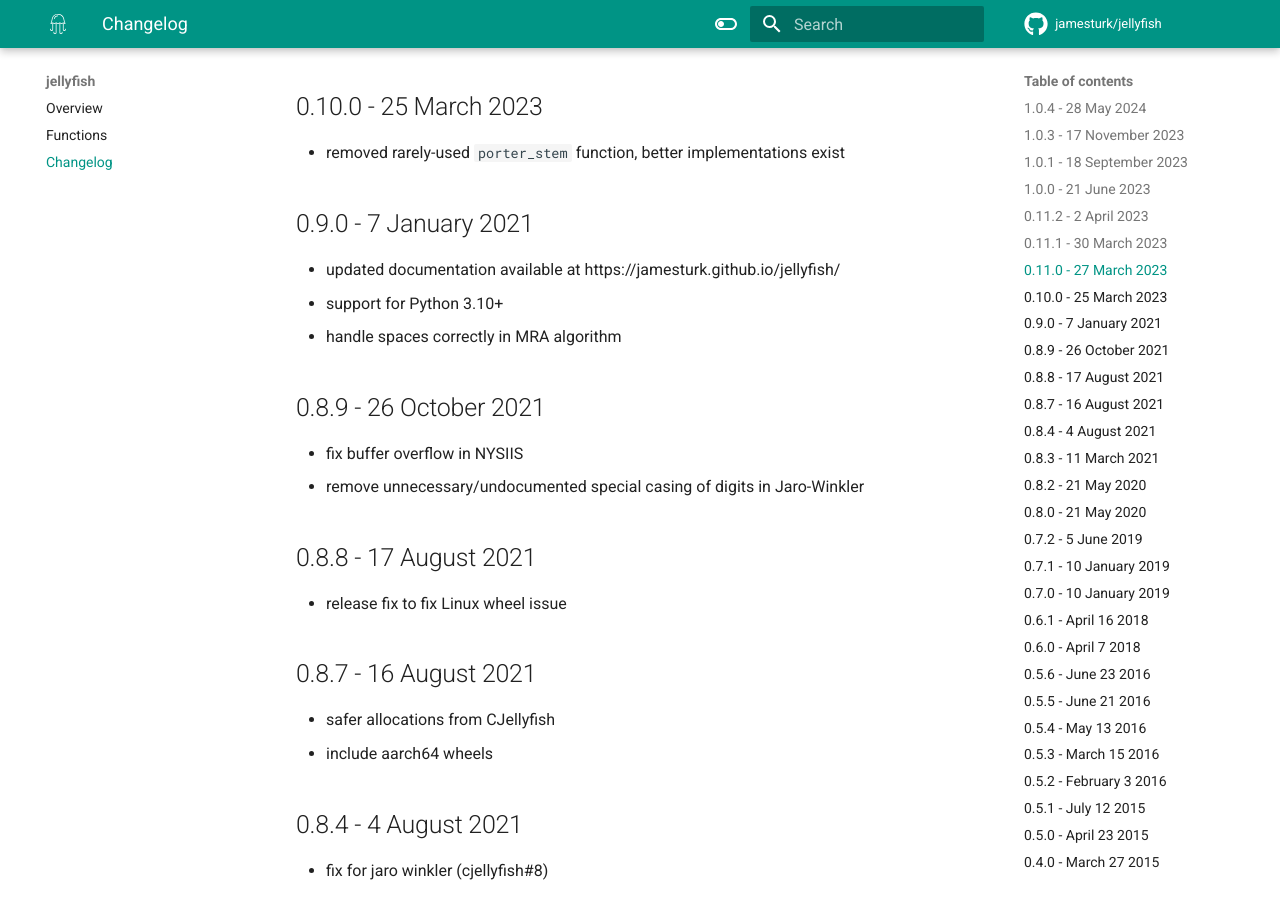
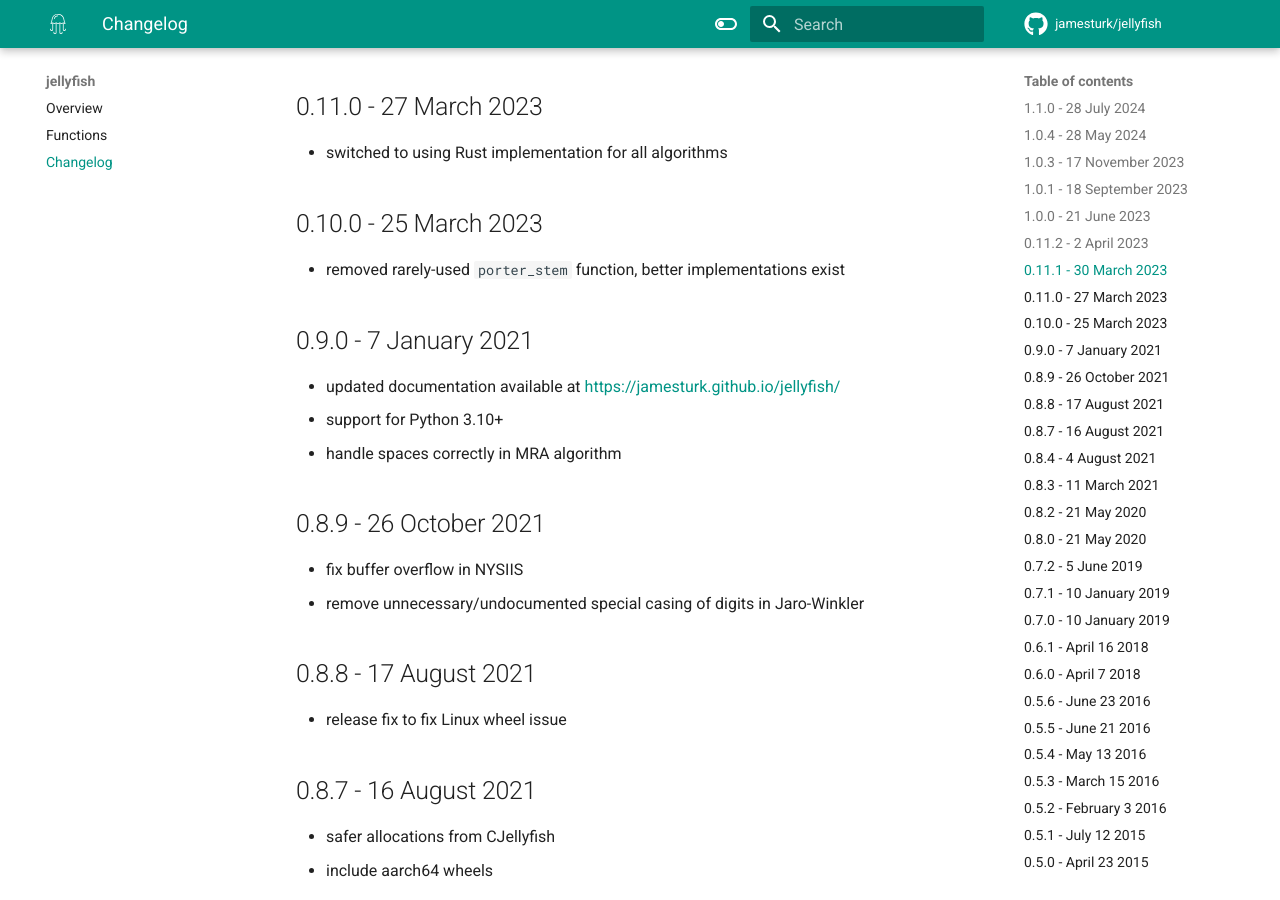
Before and after one commit to jamesturk/jellyfish, an MkDocs documentation site: the page built from docs/changelog.md, in a window 1280 px wide and 900 px high, scrolled down 1100 px. Built offline with MkDocs 1.6.1 and Material for MkDocs 9.7.7, drawn with Linux system fonts in a browser that asks for light colours; comment, search, counter and statistics services are not loaded; some of the changed text lies outside the part shown.

Commit message:
update changelog

```diff
--- a/docs/changelog.md
+++ b/docs/changelog.md
@@ -1,202 +1,192 @@
-Changelog
-=========
+# Changelog
 
-1.0.4 - 28 May 2024
------------------------
-* `match_rating_codex` now returns consistent results for Unicode characters regardless of position (#210)
-* adds prebuilt wheels for Alpine (#209)
+## 1.1.0 - 28 July 2024
 
-1.0.3 - 17 November 2023
------------------------
-* `match_rating_codex` now raises a `ValueError` when passed non-alpha characters (#200)
-* adds prebuilt wheels for Python 3.12
+- add jaccard_similarity thanks to Niklas von Moers (@NiklasvonM) (#214)
 
-1.0.1 - 18 September 2023
--------------------------
-* fully remove deprecated names
-* add armv7 linux builds
-* fully drop Python 3.7 support
+## 1.0.4 - 28 May 2024
 
-1.0.0 - 21 June 2023
---------------------
-* bump to 1.0 (no notable changes from 0.11.2)
+- `match_rating_codex` now returns consistent results for Unicode characters regardless of position (#210)
+- adds prebuilt wheels for Alpine (#209)
 
-0.11.2 - 2 April 2023
----------------------
-* fix to Rust build process to build more wheels, thanks @MartinoMensio!
-* switch to using `ahash` for Damerau-Levenshtein for speed gains
+## 1.0.3 - 17 November 2023
 
-0.11.1 - 30 March 2023
-----------------------
-* fix missing testdata in packages
+- `match_rating_codex` now raises a `ValueError` when passed non-alpha characters (#200)
+- adds prebuilt wheels for Python 3.12
 
-0.11.0 - 27 March 2023
-----------------------
-* switched to using Rust implementation for all algorithms
+## 1.0.1 - 18 September 2023
 
-0.10.0 - 25 March 2023
----------------------
-* removed rarely-used `porter_stem` function, better implementations exist
+- fully remove deprecated names
+- add armv7 linux builds
+- fully drop Python 3.7 support
 
-0.9.0 - 7 January 2021
-----------------------
-* updated documentation available at https://jamesturk.github.io/jellyfish/
-* support for Python 3.10+
-* handle spaces correctly in MRA algorithm
+## 1.0.0 - 21 June 2023
 
-0.8.9 - 26 October 2021
------------------------
-* fix buffer overflow in NYSIIS
-* remove unnecessary/undocumented special casing of digits in Jaro-Winkler
+- bump to 1.0 (no notable changes from 0.11.2)
 
-0.8.8 - 17 August 2021
-----------------------
-* release fix to fix Linux wheel issue
+## 0.11.2 - 2 April 2023
 
-0.8.7 - 16 August 2021
-----------------------
-* safer allocations from CJellyfish
-* include aarch64 wheels
+- fix to Rust build process to build more wheels, thanks @MartinoMensio!
+- switch to using `ahash` for Damerau-Levenshtein for speed gains
 
-0.8.4 - 4 August 2021
----------------------
-* fix for jaro winkler (cjellyfish#8)
+## 0.11.1 - 30 March 2023
 
-0.8.3 - 11 March 2021
----------------------
-* build changes
-* include OSX and Windows wheels
+- fix missing testdata in packages
 
-0.8.2 - 21 May 2020
--------------------
-* fix jaro_winkler/jaro_winkler_similarity mix-up
-* deprecate jaro_distance in favor of jaro_similarity
+## 0.11.0 - 27 March 2023
+
+- switched to using Rust implementation for all algorithms
+
+## 0.10.0 - 25 March 2023
+
+- removed rarely-used `porter_stem` function, better implementations exist
+
+## 0.9.0 - 7 January 2021
+
+- updated documentation available at <https://jamesturk.github.io/jellyfish/>
+- support for Python 3.10+
+- handle spaces correctly in MRA algorithm
+
+## 0.8.9 - 26 October 2021
+
+- fix buffer overflow in NYSIIS
+- remove unnecessary/undocumented special casing of digits in Jaro-Winkler
+
+## 0.8.8 - 17 August 2021
+
+- release fix to fix Linux wheel issue
+
+## 0.8.7 - 16 August 2021
+
+- safer allocations from CJellyfish
+- include aarch64 wheels
+
+## 0.8.4 - 4 August 2021
+
+- fix for jaro winkler (cjellyfish#8)
+
+## 0.8.3 - 11 March 2021
+
+- build changes
+- include OSX and Windows wheels
+
+## 0.8.2 - 21 May 2020
+
+- fix jaro_winkler/jaro_winkler_similarity mix-up
+- deprecate jaro_distance in favor of jaro_similarity
   backwards compatible shim left in place, will be removed in 1.0
-* (note: 0.8.1 was a broken release without proper C libraries)
+- (note: 0.8.1 was a broken release without proper C libraries)
 
-0.8.0 - 21 May 2020
--------------------
-* rename jaro_winkler to jaro_winkler_similarity to match other functions
+## 0.8.0 - 21 May 2020
+
+- rename jaro_winkler to jaro_winkler_similarity to match other functions
   backwards compatible shim added, but will be removed in 1.0
-* fix soundex bug with W/H cases, #83
-* fix metaphone bug with WH prefix, #108
-* fix C match rating codex bug with duplicate letters, #121
-* fix metaphone bug with leading vowels and 'kn' pair, #123
-* fix Python jaro_winkler bug #124
-* fix Python 3.9 deprecation warning
-* add manylinux wheels
+- fix soundex bug with W/H cases, #83
+- fix metaphone bug with WH prefix, #108
+- fix C match rating codex bug with duplicate letters, #121
+- fix metaphone bug with leading vowels and 'kn' pair, #123
+- fix Python jaro_winkler bug #124
+- fix Python 3.9 deprecation warning
+- add manylinux wheels
 
-0.7.2 - 5 June 2019
------------------------
-* fix CJellyfish damerau_levenshtein w/ unicode, thanks to immerrr
-* fix final H in NYSIIS
-* fix issue w/ trailing W in metaphone
+## 0.7.2 - 5 June 2019
 
-0.7.1 - 10 January 2019
------------------------
-* restrict install to Python >= 3.4
+- fix CJellyfish damerau_levenshtein w/ unicode, thanks to immerrr
+- fix final H in NYSIIS
+- fix issue w/ trailing W in metaphone
 
-0.7.0 - 10 January 2019
------------------------
-* drop Python 2 compatibility & legacy code
-* add bugfix for NYSIIS for words starting with PF
+## 0.7.1 - 10 January 2019
 
-0.6.1 - April 16 2018
----------------------
-* fixed wheel release issue
+- restrict install to Python >= 3.4
 
-0.6.0 - April 7 2018
---------------------
-* fix quite a few bugs & differences between C/Py implementations
-* add wagner-fischer testdata
-* uppercase soundex result
-* better error handling in nysiis, soundex, and jaro
+## 0.7.0 - 10 January 2019
 
-0.5.6 - June 23 2016
---------------------
-* bugfix for metaphone & soundex raising unexpected TypeErrors on Windows (#54)
+- drop Python 2 compatibility & legacy code
+- add bugfix for NYSIIS for words starting with PF
 
-0.5.5 - June 21 2016
---------------------
-* bugfix for metaphone WH case
+## 0.6.1 - April 16 2018
 
-0.5.4 - May 13 2016
--------------------
-* bugfix for C version of damerau_levenshtein thanks to Tyler Sellon
+- fixed wheel release issue
 
-0.5.3 - March 15 2016
----------------------
-* style/packaging changes
+## 0.6.0 - April 7 2018
 
+- fix quite a few bugs & differences between C/Py implementations
+- add wagner-fischer testdata
+- uppercase soundex result
+- better error handling in nysiis, soundex, and jaro
 
-0.5.2 - February 3 2016
------------------------
+## 0.5.6 - June 23 2016
 
-* testing fixes for Python 3.5
-* bugfix for Metaphone w/ silent H thanks to Jeremy Carbaugh
+- bugfix for metaphone & soundex raising unexpected TypeErrors on Windows (#54)
 
-0.5.1 - July 12 2015
---------------------
+## 0.5.5 - June 21 2016
 
-* bugfixes for NYSIIS
-* bugfixes for metaphone
-* bugfix for C version of jaro_winkler
+- bugfix for metaphone WH case
 
-0.5.0 - April 23 2015
----------------------
+## 0.5.4 - May 13 2016
 
-* consistent unicode behavior, all functions take unicode and reject bytes on Py2 and 3, C and Python
-* parametrize tests
-* Windows compiler support
+- bugfix for C version of damerau_levenshtein thanks to Tyler Sellon
 
-0.4.0 - March 27 2015
----------------------
+## 0.5.3 - March 15 2016
 
-* tons of new tests
-* documentation
-* split out cjellyfish
-* test all w/ unicode and plenty of fixes to accommodate
-* 100% test coverage
+- style/packaging changes
 
-0.3.4 - February 4 2015
------------------------
+## 0.5.2 - February 3 2016
 
-* fix segfaults and memory leaks via Danrich Parrol
+- testing fixes for Python 3.5
+- bugfix for Metaphone w/ silent H thanks to Jeremy Carbaugh
 
-0.3.3 - November 20 2014
-------------------------
+## 0.5.1 - July 12 2015
 
-* fix bugs in damerau and NYSIIS
+- bugfixes for NYSIIS
+- bugfixes for metaphone
+- bugfix for C version of jaro_winkler
 
-0.3.2 -  August 11 2014
------------------------
+## 0.5.0 - April 23 2015
 
-* fix for jaro-winkler from David McKean
-* more packaging fixes
+- consistent unicode behavior, all functions take unicode and reject bytes on Py2 and 3, C and Python
+- parametrize tests
+- Windows compiler support
 
-0.3.1 - July 16 2014
---------------------
+## 0.4.0 - March 27 2015
 
-* packaging fix for C/Python alternative
+- tons of new tests
+- documentation
+- split out cjellyfish
+- test all w/ unicode and plenty of fixes to accommodate
+- 100% test coverage
 
-0.3.0 - July 15 2014
---------------------
+## 0.3.4 - February 4 2015
 
-* python alternatives where C isn't available
+- fix segfaults and memory leaks via Danrich Parrol
 
-0.2.2 - March 14 2014
----------------------
+## 0.3.3 - November 20 2014
 
-* testing fixes
-* assorted bugfixes in NYSIIS
+- fix bugs in damerau and NYSIIS
 
-0.2.0 - January 26 2012
------------------------
+## 0.3.2 - August 11 2014
 
-* incorporate some speed changes from Peter Scott
-* segfault bugfixes.
+- fix for jaro-winkler from David McKean
+- more packaging fixes
 
-0.1.2 - September 16 2010
--------------------------
+## 0.3.1 - July 16 2014
 
-* initial working release
+- packaging fix for C/Python alternative
+
+## 0.3.0 - July 15 2014
+
+- python alternatives where C isn't available
+
+## 0.2.2 - March 14 2014
+
+- testing fixes
+- assorted bugfixes in NYSIIS
+
+## 0.2.0 - January 26 2012
+
+- incorporate some speed changes from Peter Scott
+- segfault bugfixes.
+
+## 0.1.2 - September 16 2010
+
+- initial working release
```
